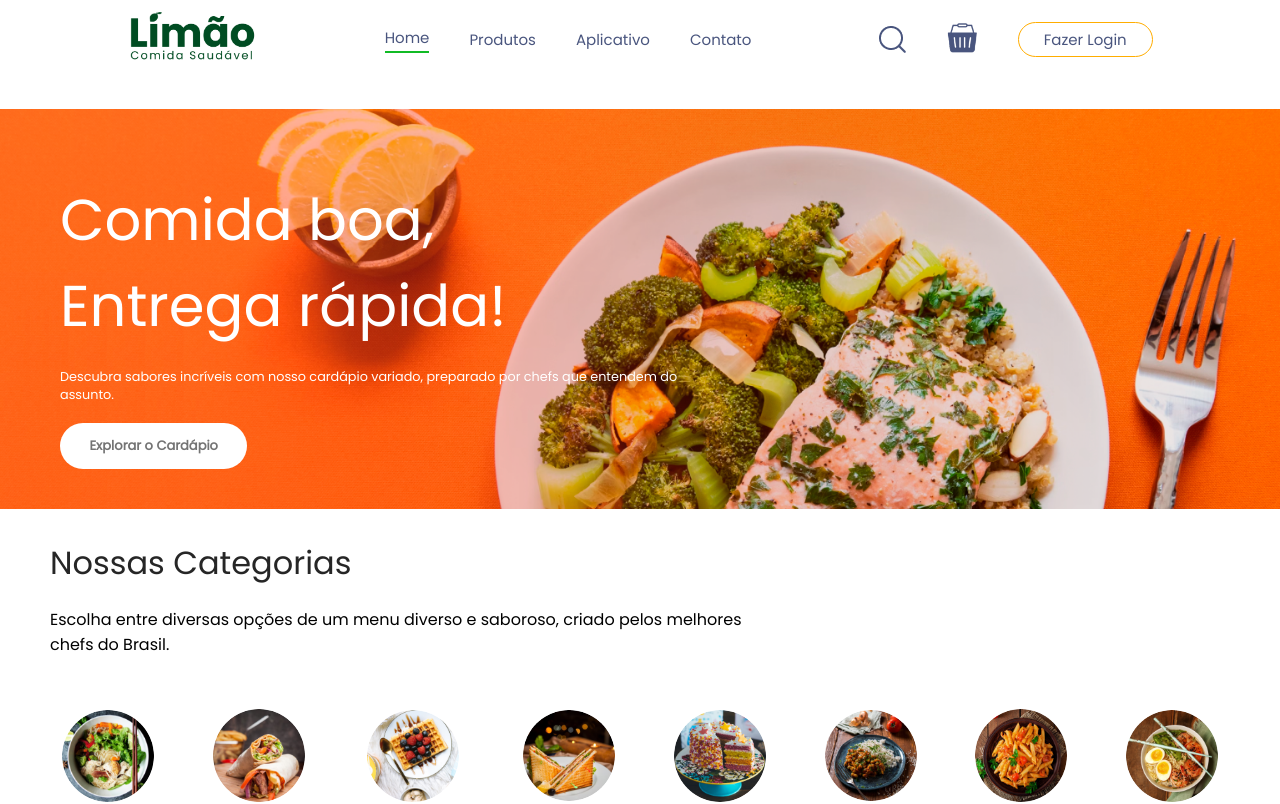
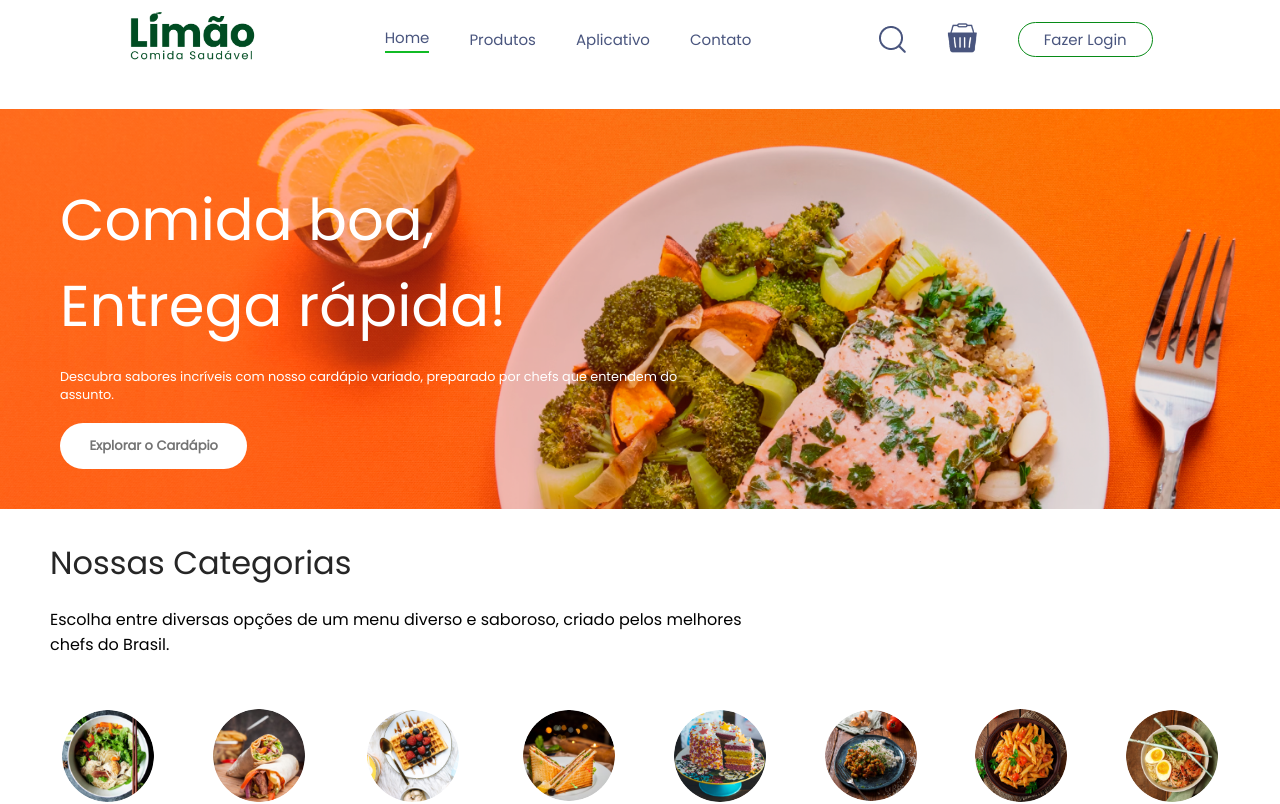
Before and after one commit to lukegoes/limao_delivery, a React (Vite) app: page / in a window 1280 px wide. Shown: the top 804 px of the page. Built offline with nearby package versions, Linux system fonts and the light colour scheme; no server answers.

Commit message:
fix: ajuste visual

```diff
--- a/src/components/Navbar/Navbar.css
+++ b/src/components/Navbar/Navbar.css
@@ -42,7 +42,7 @@
     background: transparent;
     font-size: 15px;
     color: #49557e;
-    border: 1px solid #ffad00;
+    border: 1px solid #078b17;
     padding: 5px 25px;
     border-radius: 50px;
     cursor: pointer;
@@ -50,7 +50,7 @@
 }
 
 .navbar button:hover{
-    background-color: #fff4f2;
+    background-color: #f6fff2;
 }
 
 .navbar .active{
```
